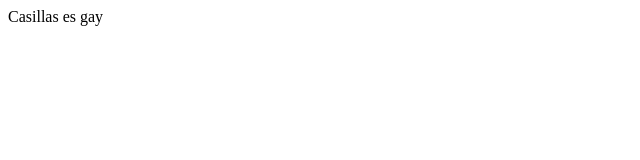
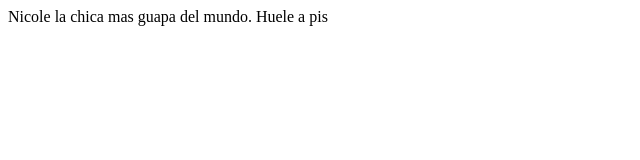
Before and after one commit to Fegoca/Ejercicios, a plain HTML site: page index.html in a window 1280 px wide. Shown: the whole page, without its empty margins (0-640 px from the left). Drawn offline with Linux system fonts and the light colour scheme.

Commit message:
Tercera subida

```diff
--- a/index.html
+++ b/index.html
@@ -7,6 +7,6 @@
     <title>Document</title>
 </head>
 <body>
-    Casillas es gay
+   Nicole la chica mas guapa del mundo. Huele a pis
 </body>
 </html>
```
